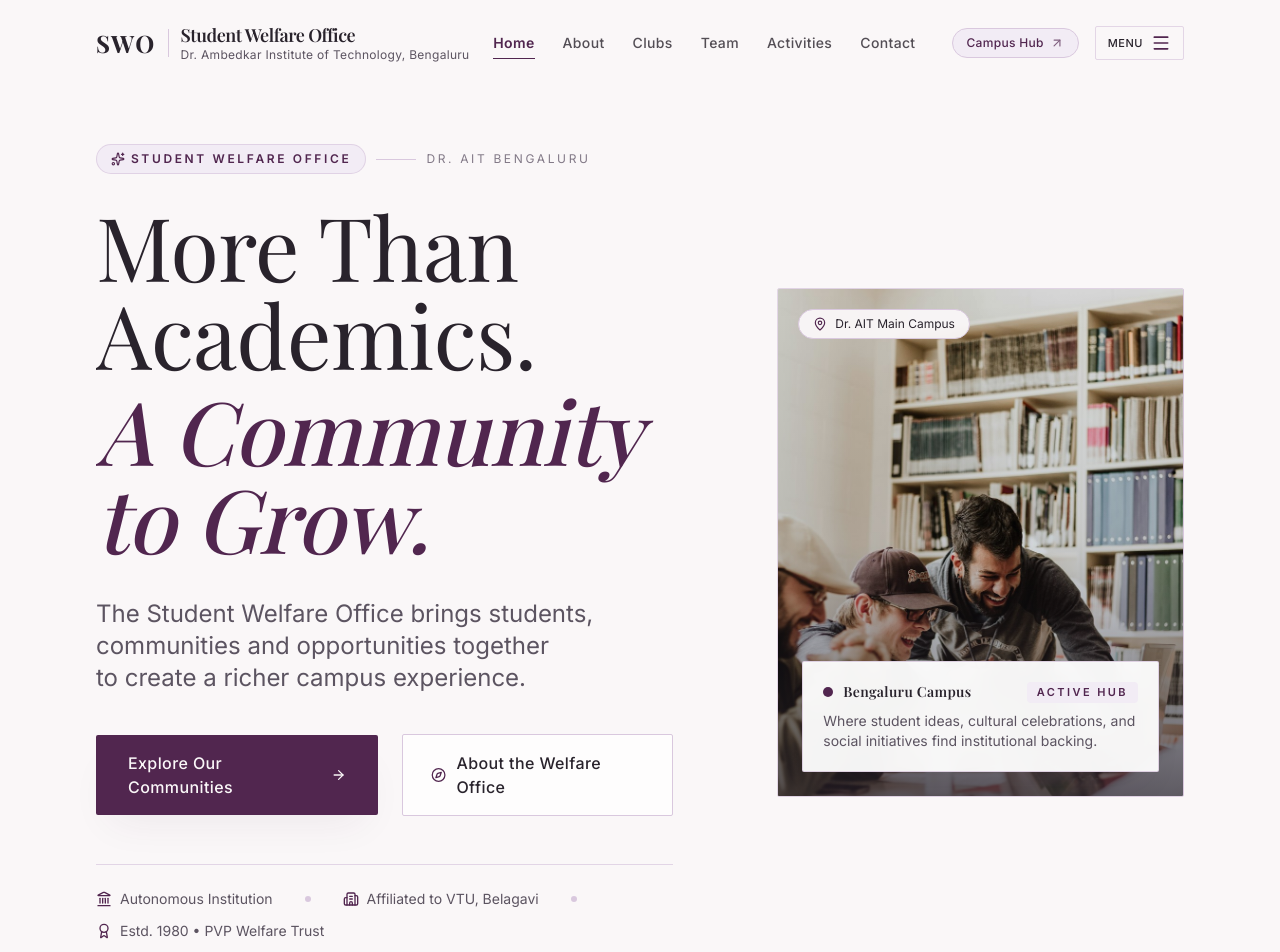
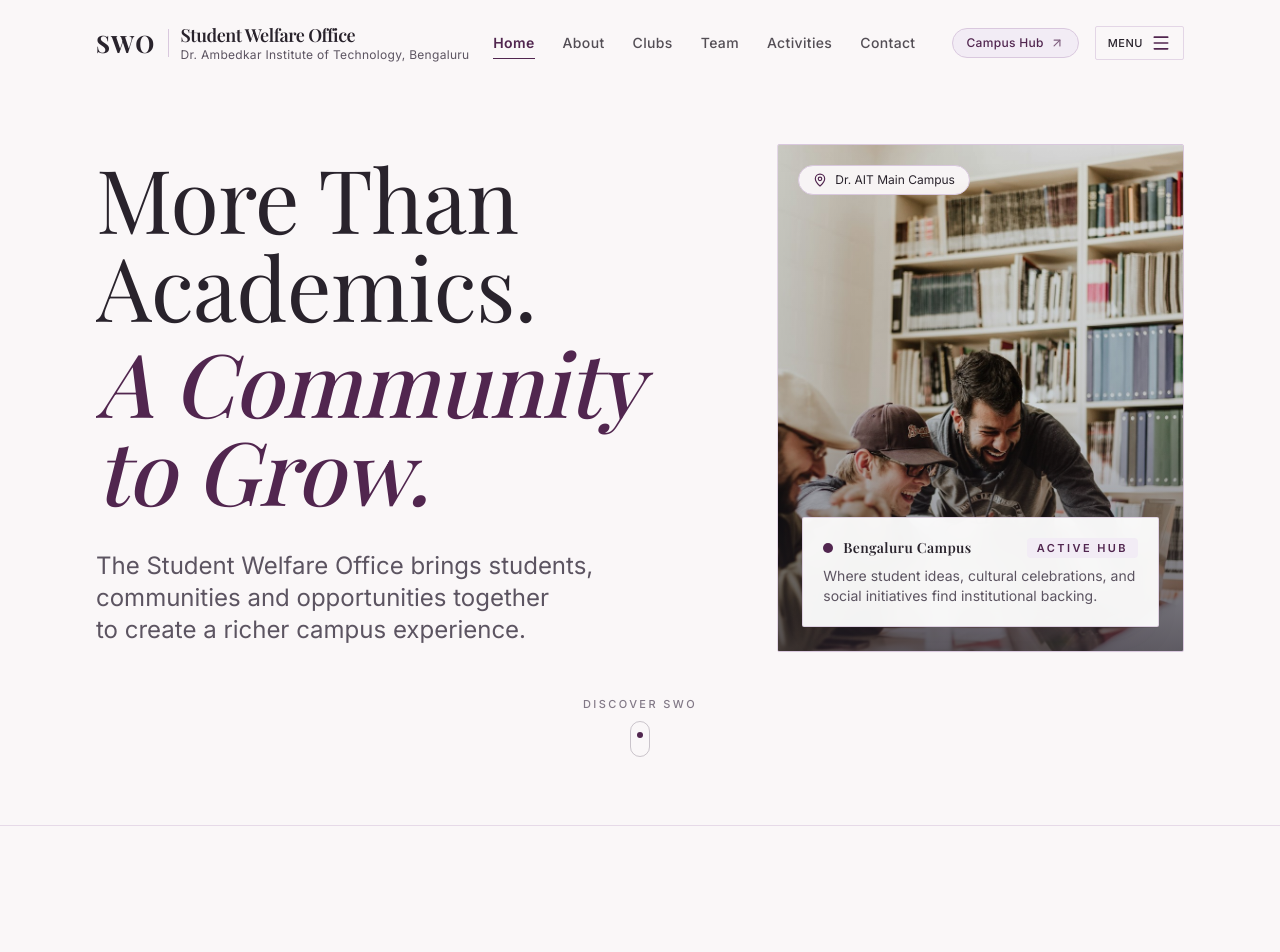
Before and after one commit to gdg-on-campus-drait/Student-Welfare-Officer, a React (Vite) app: page / in a window 1280 px wide. Shown: the top 952 px of the page. Built offline with nearby package versions, Linux system fonts and the light colour scheme; a web font is replaced by a local one.

Commit message:
refactor: refine hero content, style purple scroll navbar, and remove horizontal bars

```diff
--- a/src/components/Hero.jsx
+++ b/src/components/Hero.jsx
@@ -2,9 +2,8 @@ import React, { useRef } from 'react';
 import gsap from 'gsap';
 import { ScrollTrigger } from 'gsap/ScrollTrigger';
 import { useGSAP } from '@gsap/react';
-import { ArrowRight, Compass, Sparkles, MapPin, Building2, Award, Landmark } from 'lucide-react';
+import { MapPin } from 'lucide-react';
 import heroCampusImg from '../assets/hero-campus.jpg';
-import MagneticButton from './MagneticButton';
 
 gsap.registerPlugin(ScrollTrigger);
 
@@ -12,10 +11,7 @@ export default function Hero() {
   const containerRef = useRef(null);
   const headingLine1Ref = useRef(null);
   const headingLine2Ref = useRef(null);
-  const labelRef = useRef(null);
   const descRef = useRef(null);
-  const ctaGroupRef = useRef(null);
-  const factsGroupRef = useRef(null);
   const imageFrameRef = useRef(null);
   const imageRef = useRef(null);
   const scrollIndicatorRef = useRef(null);
@@ -30,28 +26,17 @@ export default function Hero() {
       });
 
       // 1. Cinematic Hero Entrance Timeline
-      // Label eyebrow
+      // Staggered Line-by-Line Heading Mask Reveal (Gravelle du Parc style)
       tl.from(
-        labelRef.current,
+        [headingLine1Ref.current, headingLine2Ref.current],
         {
-          opacity: 0,
-          y: 18,
-          duration: 0.6,
-          ease: 'power3.out',
+          yPercent: 115,
+          duration: 0.9,
+          stagger: 0.12,
+          ease: 'power4.out',
         },
-        0.05
+        0.1
       )
-        // Staggered Line-by-Line Heading Mask Reveal (Gravelle du Parc style)
-        .from(
-          [headingLine1Ref.current, headingLine2Ref.current],
-          {
-            yPercent: 115,
-            duration: 0.9,
-            stagger: 0.12,
-            ease: 'power4.out',
-          },
-          0.15
-        )
         // Supporting paragraph reveal
         .from(
           descRef.current,
@@ -61,28 +46,7 @@ export default function Hero() {
             duration: 0.65,
             ease: 'power3.out',
           },
-          0.45
-        )
-        // CTAs entrance
-        .from(
-          ctaGroupRef.current,
-          {
-            opacity: 0,
-            y: 18,
-            duration: 0.6,
-            ease: 'power3.out',
-          },
-          0.58
-        )
-        // Verified institutional strip
-        .from(
-          factsGroupRef.current,
-          {
-            opacity: 0,
-            y: 14,
-            duration: 0.5,
-          },
-          0.68
+          0.35
         )
         // Hero Image: Smooth Clip-path & Scale-down Reveal
         .fromTo(
@@ -182,24 +146,12 @@ export default function Hero() {
         <div className="grid grid-cols-1 lg:grid-cols-12 gap-10 lg:gap-16 xl:gap-20 items-center">
           {/* Left Column: Editorial Content (7 cols desktop) */}
           <div className="lg:col-span-7 flex flex-col justify-center pr-0 lg:pr-6">
-            {/* Small Label Badge */}
-            <div ref={labelRef} className="flex items-center gap-2.5 mb-5 sm:mb-6">
-              <span className="inline-flex items-center gap-1.5 px-3.5 py-1.5 rounded-full bg-lilac border border-lavender-border/70 text-[11px] sm:text-xs font-semibold tracking-widest uppercase text-plum shadow-xs">
-                <Sparkles className="w-3.5 h-3.5 text-plum" />
-                STUDENT WELFARE OFFICE
-              </span>
-              <span className="hidden sm:inline-block w-10 h-[1px] bg-lavender-border" />
-              <span className="text-xs font-sans uppercase tracking-widest text-charcoal-subtle hidden sm:inline-block">
-                Dr. AIT Bengaluru
-              </span>
-            </div>
-
             {/* Main Editorial Headline with Line-by-Line Masking */}
             <h1 className="font-serif text-charcoal tracking-tightest leading-[1.05] mb-6 sm:mb-8">
               <span className="block overflow-hidden py-1">
                 <span
                   ref={headingLine1Ref}
-                  className="block text-4xl sm:text-6xl md:text-7xl lg:text-[5rem] xl:text-[5.5rem] 2xl:text-[6rem] font-normal"
+                  className="block text-4xl sm:text-6xl md:text-7xl lg:text-[5rem] xl:text-[5.5rem] 2xl:text-[6.25rem] font-normal"
                 >
                   More Than Academics.
                 </span>
@@ -207,7 +159,7 @@ export default function Hero() {
               <span className="block overflow-hidden py-1">
                 <span
                   ref={headingLine2Ref}
-                  className="block text-4xl sm:text-6xl md:text-7xl lg:text-[5rem] xl:text-[5.5rem] 2xl:text-[6rem] font-medium text-plum italic"
+                  className="block text-4xl sm:text-6xl md:text-7xl lg:text-[5rem] xl:text-[5.5rem] 2xl:text-[6.25rem] font-medium text-plum italic"
                 >
                   A Community to Grow.
                 </span>
@@ -239,58 +191,11 @@ export default function Hero() {
             {/* Supporting Description */}
             <p
               ref={descRef}
-              className="text-charcoal-muted text-lg sm:text-xl lg:text-2xl font-normal leading-relaxed max-w-2xl mb-8 sm:mb-10 text-balance font-sans"
+              className="text-charcoal-muted text-lg sm:text-xl lg:text-2xl font-normal leading-relaxed max-w-2xl text-balance font-sans"
             >
               The Student Welfare Office brings students, communities and opportunities
               together to create a richer campus experience.
             </p>
-
-            {/* CTA Group with Magnetic Pull on Desktop */}
-            <div
-              ref={ctaGroupRef}
-              className="flex flex-col sm:flex-row items-stretch sm:items-center gap-4 sm:gap-6 mb-10 sm:mb-12"
-            >
-              <MagneticButton strength={0.25}>
-                <a
-                  href="#clubs"
-                  className="group inline-flex items-center justify-center gap-2.5 px-7 sm:px-8 py-4 sm:py-4.5 rounded-sm bg-plum text-ivory font-sans font-medium text-sm sm:text-base tracking-wide shadow-editorial hover:bg-plum-deep hover:shadow-editorial-lg transition-all duration-300 focus:outline-none focus-visible:ring-2 focus-visible:ring-offset-2 focus-visible:ring-plum"
-                >
-                  <span>Explore Our Communities</span>
-                  <ArrowRight className="w-4 h-4 transition-transform duration-300 group-hover:translate-x-1" />
-                </a>
-              </MagneticButton>
-
-              <MagneticButton strength={0.2}>
-                <a
-                  href="#about"
-                  className="inline-flex items-center justify-center gap-2.5 px-6 sm:px-7 py-4 sm:py-4.5 rounded-sm text-charcoal hover:text-plum font-sans font-medium text-sm sm:text-base tracking-wide border border-lavender-border hover:border-plum/40 bg-white/80 hover:bg-lilac/40 transition-all duration-300 focus:outline-none focus-visible:ring-2 focus-visible:ring-plum"
-                >
-                  <Compass className="w-4 h-4 text-plum" />
-                  <span>About the Welfare Office</span>
-                </a>
-              </MagneticButton>
-            </div>
-
-            {/* Verified Institutional Attributes Strip */}
-            <div
-              ref={factsGroupRef}
-              className="pt-6 border-t border-lavender-border/70 flex flex-wrap items-center gap-y-3 gap-x-8 text-xs sm:text-sm text-charcoal-muted"
-            >
-              <div className="flex items-center gap-2">
-                <Landmark className="w-4 h-4 text-plum shrink-0" />
-                <span>Autonomous Institution</span>
-              </div>
-              <span className="hidden sm:inline-block w-1.5 h-1.5 rounded-full bg-lavender-border" />
-              <div className="flex items-center gap-2">
-                <Building2 className="w-4 h-4 text-plum shrink-0" />
-                <span>Affiliated to VTU, Belagavi</span>
-              </div>
-              <span className="hidden sm:inline-block w-1.5 h-1.5 rounded-full bg-lavender-border" />
-              <div className="flex items-center gap-2">
-                <Award className="w-4 h-4 text-plum shrink-0" />
-                <span>Estd. 1980 • PVP Welfare Trust</span>
-              </div>
-            </div>
           </div>
 
           {/* Right Column: Expansive, Immersive Campus Photograph (Desktop 5 cols) */}
--- a/src/components/Navbar.jsx
+++ b/src/components/Navbar.jsx
@@ -120,17 +120,10 @@ export default function Navbar() {
 
   return (
     <>
-      {/* 5. Scroll Progress Bar */}
-      <div
-        className="fixed top-0 left-0 right-0 h-[2.5px] bg-gradient-to-r from-plum via-lavender to-plum origin-left z-50 pointer-events-none transition-transform duration-75 ease-out"
-        style={{ transform: `scaleX(${scrollProgress})`, transformOrigin: 'left' }}
-        aria-hidden="true"
-      />
-
-      {/* Main Navbar */}
+      {/* Main Navbar with Themed Lavender Blur on Scroll */}
       <header
         className={`fixed top-0 left-0 right-0 z-40 transition-all duration-500 ease-out ${isScrolled
-          ? 'bg-ivory/92 backdrop-blur-md py-3.5 border-b border-lavender-border/70 shadow-[0_4px_24px_-4px_rgba(81,38,79,0.08)]'
+          ? 'bg-lavender/95 backdrop-blur-md py-3.5 border-b border-plum/15 shadow-[0_4px_24px_-4px_rgba(81,38,79,0.12)]'
           : 'bg-transparent py-5 sm:py-6'
           }`}
       >
--- a/src/index.css
+++ b/src/index.css
@@ -39,6 +39,29 @@ html.lenis, html.lenis body {
   }
 }
 
+/* Hide horizontal scrollbar across all browsers */
+::-webkit-scrollbar:horizontal {
+  height: 0px !important;
+  display: none !important;
+}
+
+.no-scrollbar::-webkit-scrollbar,
+.scrollbar-none::-webkit-scrollbar {
+  display: none;
+}
+
+.no-scrollbar,
+.scrollbar-none {
+  -ms-overflow-style: none;
+  scrollbar-width: none;
+}
+
+/* Prevent horizontal page overflow */
+html, body {
+  max-width: 100%;
+  overflow-x: hidden;
+}
+
 /* Reduced motion preference handling */
 @media (prefers-reduced-motion: reduce) {
   *, ::before, ::after {
```
